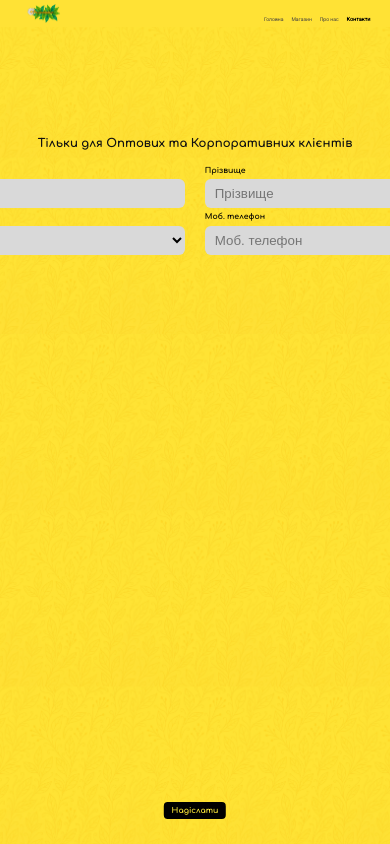
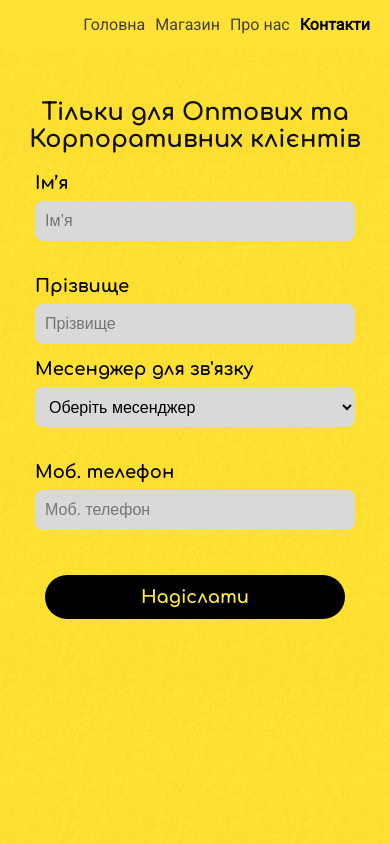
Before and after one commit to mklglushch/romashkina, a Django app: page /contact/ in a window 390 px wide; the page is wider, and only the part inside the window is pictured. Run offline with Django 5.2, Linux system fonts and the light colour scheme.

Commit message:
Style update for Contact and About pages: improved adaptability, changed padding and element sizes, added new media queries.

```diff
--- a/romashkina_site/romashkina_app/static/style/contact.css
+++ b/romashkina_site/romashkina_app/static/style/contact.css
@@ -1,4 +1,4 @@
-/* ====== базовий reset ====== */
+/* ====== Базовий reset ====== */
 * {
   margin: 0;
   padding: 0;
@@ -10,35 +10,6 @@ body {
   background-repeat: repeat;
   background-position: center;
   background-attachment: fixed;
-}
-
-/* ====== header ====== */
-header {
-  display: flex;
-  justify-content: space-between;
-  align-items: center;
-  background-color: #ffe235;
-  padding: 1vw 5vw 0vw 7vw;
-}
-
-nav a {
-  font-family: "Roboto", sans-serif;
-  text-decoration: none;
-  font-weight: bold;
-  color: #444141;
-  font-weight: 100;
-  font-size: 1.3vw;
-  margin-left: 1vw;
-}
-
-.logo img {
-  height: 5vw;
-}
-
-.active-page {
-  color: #000000;
-  font-weight: bolder;
-  font-size: 1.4vw;
 }
 
 /* ===== Variables ===== */
@@ -53,75 +24,213 @@ nav a {
   --font-heading: "Comfortaa", cursive;
 }
 
+/* ====== Header ====== */
+header {
+  display: flex;
+  justify-content: space-between;
+  align-items: center;
+  background-color: #ffe235;
+  padding: 15px 20px;
+  flex-wrap: wrap;
+}
+
+nav {
+  display: flex;
+  flex-wrap: wrap;
+  gap: 10px;
+  justify-content: center;
+}
+
+nav a {
+  font-family: var(--font-base);
+  text-decoration: none;
+  color: #444141;
+  font-weight: 100;
+  font-size: 16px;
+}
+
+.logo img {
+  height: 50px;
+}
+
+.active-page {
+  color: #000000;
+  font-weight: bold;
+}
+
 /* ===== Contacts Section ===== */
 .contact-hero {
-  margin-top: 8vh;
-  padding: 5vh 5vw;
+  margin-top: 30px;
+  padding: 20px;
   text-align: center;
 }
+
 .contact-hero h1 {
   font-family: var(--font-heading);
-  font-size: 3vw;
-  margin-bottom: 4vw;
+  font-size: 24px;
+  margin-bottom: 20px;
   color: var(--clr-text);
 }
 
 /* ==== Форма ==== */
-
 .form-row {
   display: flex;
-  gap: 5vw;
-  justify-content: center;
+  flex-direction: column;
+  gap: 20px;
+  padding: 0 15px;
 }
 
 .form-group {
   display: flex;
   text-align: start;
   flex-direction: column;
-  min-width: 460px;
-  margin-bottom: 1vw;
+  width: 100%;
+  margin-bottom: 15px;
 }
+
 .form-group label {
-  margin-bottom: 0.5vh;
-  font-size: 2vw;
-  font-family: "Comfortaa", cursive;
+  margin-bottom: 8px;
+  font-size: 18px;
+  font-family: var(--font-heading);
 }
 
 .form-group input,
-select {
-  min-width: 200px;
-  height: 3.5vh;
+.form-group select {
+  width: 100%;
+  height: 40px;
   border: none;
-  border-radius: 0.7vh;
+  border-radius: 8px;
   background-color: #d9d9d9;
   padding-left: 10px;
+  font-size: 16px;
 }
 
 /* ===== Submit Button ===== */
 .form-actions {
   text-align: center;
-  margin-top: 8vh;
+  margin-top: 30px;
+  padding-bottom: 80px;
 }
+
 .form-actions button {
   font-family: var(--font-heading);
-  font-size: 2vw;
+  font-size: 18px;
   font-weight: 700;
-  position: fixed;
-  bottom: 3vh;
-  left: 50%;
-  transform: translateX(-50%);
+  position: static;
+  transform: none;
   background: var(--clr-btn-bg);
   color: var(--clr-btn-text);
   border: none;
-  border-radius: 1vw;
-  padding: 1vw 2vw;
+  border-radius: 25px;
+  padding: 12px 25px;
   cursor: pointer;
   transition: background 0.3s;
+  width: 90%;
+  max-width: 300px;
+  margin: 0 auto;
 }
+
 .form-actions button:hover {
   background: #333;
 }
 
-.message{
-  font-size: 1vw;
+.message {
+  font-size: 14px;
 }
+
+/* ===== Медіазапити для планшетів ===== */
+@media (min-width: 768px) {
+  header {
+    padding: 1vw 5vw 0vw 7vw;
+    flex-wrap: nowrap;
+  }
+
+  nav {
+    justify-content: flex-end;
+    gap: 1vw;
+  }
+
+  nav a {
+    font-size: 1.3vw;
+  }
+
+  .logo img {
+    display: none;
+  }
+
+  .active-page {
+    font-size: 1.4vw;
+  }
+
+  .contact-hero {
+    margin-top: 8vh;
+    padding: 5vh 5vw;
+  }
+
+  .contact-hero h1 {
+    font-size: 3vw;
+    margin-bottom: 4vw;
+  }
+
+  .form-row {
+    flex-direction: row;
+    gap: 5vw;
+    padding: 0;
+  }
+
+  .form-group {
+    min-width: 460px;
+    margin-bottom: 1vw;
+  }
+
+  .form-group label {
+    font-size: 2vw;
+  }
+
+  .form-group input,
+  .form-group select {
+    height: 3.5vh;
+    border-radius: 0.7vh;
+  }
+
+  .form-actions {
+    margin-top: 8vh;
+    padding-bottom: 0;
+  }
+
+  .form-actions button {
+    position: fixed;
+    bottom: 3vh;
+    left: 50%;
+    transform: translateX(-50%);
+    font-size: 2vw;
+    border-radius: 1vw;
+    padding: 1vw 2vw;
+    width: auto;
+  }
+
+  .message {
+    font-size: 1vw;
+  }
+}
+
+/* ===== Медіазапити для великих екранів ===== */
+@media (min-width: 1200px) {
+  nav a {
+    font-size: 16px;
+  }
+
+  .active-page {
+    font-size: 17px;
+  }
+
+  .form-actions button {
+    font-size: 20px;
+  }
+}
+
+@media (min-width: 300px) {
+  .logo img {
+    display: none;
+  }
+}
```
Also changed, not shown: romashkina_site/romashkina_app/static/style/about.css (+16 -3 lines), romashkina_site/db.sqlite3.
